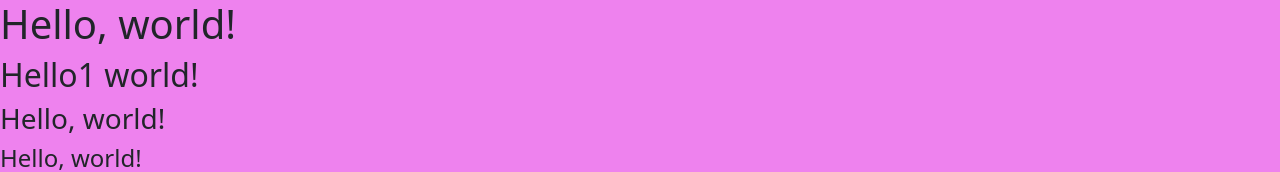
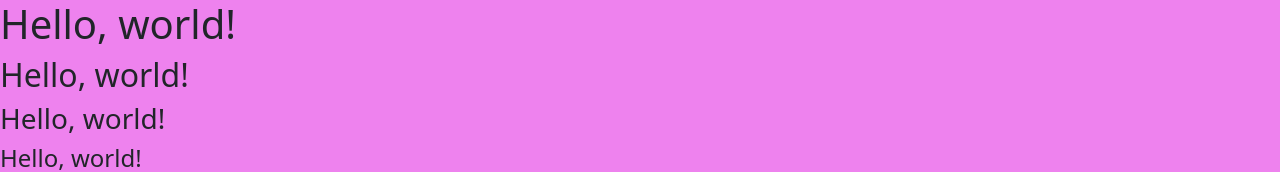
Before and after one commit to vahitha2001/Bootstrap, a plain HTML site: page index.html in a window 1280 px wide. Shown: the top 172 px of the page. Drawn offline with nearby package versions, Linux system fonts and the light colour scheme.

Commit message:
modified index.html

```diff
--- a/index.html
+++ b/index.html
@@ -19,7 +19,7 @@
 <body>
   <div>
     <h1>Hello, world!</h1>
-    <h2>Hello1 world!</h2>
+    <h2>Hello, world!</h2>
     <h3>Hello, world!</h3>
     <h4>Hello, world!</h4>
     <h5>Hello, world!</h5>
```
